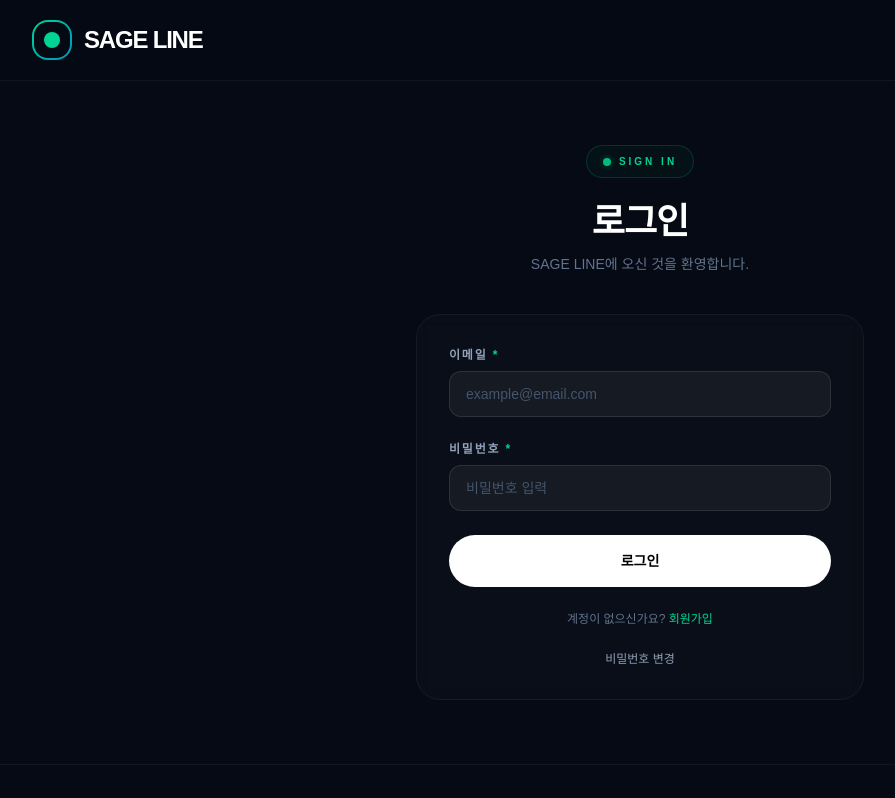
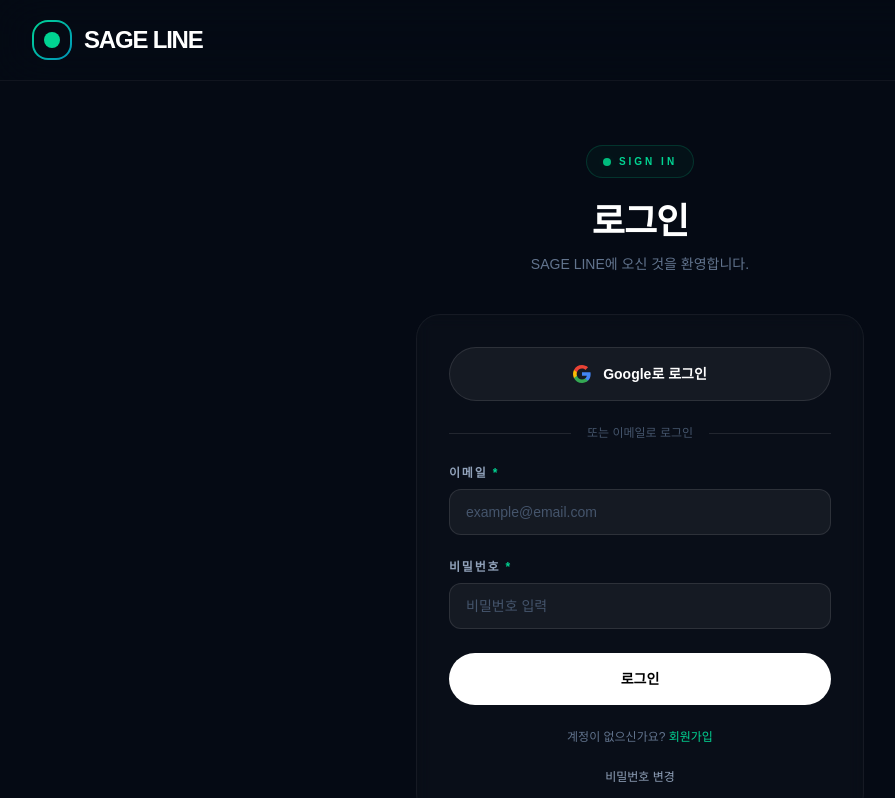
Before and after one commit to coosoodo/my-simple-next, a Next.js app: page /login in a window 1280 px wide. Shown: the top 798 px of the page, without its empty margins (0-895 px from the left). Built offline with nearby package versions, Linux system fonts and the light colour scheme; no server answers.

Commit message:
Add Google OAuth login/signup via Supabase

```diff
--- a/package.json
+++ b/package.json
@@ -9,6 +9,7 @@
     "lint": "eslint"
   },
   "dependencies": {
+    "@supabase/ssr": "^0.9.0",
     "@supabase/supabase-js": "^2.100.1",
     "next": "16.2.1",
     "react": "19.2.4",
--- /dev/null
+++ b/src/app/auth/callback/route.ts
@@ -0,0 +1,18 @@
+import { NextRequest, NextResponse } from 'next/server';
+import { createSupabaseServerClient } from '@/lib/supabase-server';
+
+export async function GET(request: NextRequest) {
+  const { searchParams, origin } = new URL(request.url);
+  const code = searchParams.get('code');
+  const next = searchParams.get('next') ?? '/';
+
+  if (code) {
+    const supabase = await createSupabaseServerClient();
+    const { error } = await supabase.auth.exchangeCodeForSession(code);
+    if (!error) {
+      return NextResponse.redirect(`${origin}${next}`);
+    }
+  }
+
+  return NextResponse.redirect(`${origin}/login?error=oauth_error`);
+}
--- a/src/app/login/LoginForm.tsx
+++ b/src/app/login/LoginForm.tsx
@@ -3,6 +3,7 @@
 import { useActionState } from 'react';
 import { loginAction, LoginState } from './actions';
 import Link from 'next/link';
+import GoogleLoginButton from '@/components/GoogleLoginButton';
 
 const initialState: LoginState = {};
 
@@ -10,6 +11,17 @@
   const [state, formAction, isPending] = useActionState(loginAction, initialState);
 
   return (
+    <div className="space-y-6">
+      {/* Google 로그인 */}
+      <GoogleLoginButton label="Google로 로그인" />
+
+      {/* 구분선 */}
+      <div className="flex items-center gap-4">
+        <div className="flex-1 border-t border-white/10" />
+        <span className="text-xs text-slate-600 font-medium">또는 이메일로 로그인</span>
+        <div className="flex-1 border-t border-white/10" />
+      </div>
+
     <form action={formAction} className="space-y-6">
       {/* 서버 오류 메시지 */}
       {state.message && (
@@ -77,5 +89,6 @@
         </Link>
       </p>
     </form>
+    </div>
   );
 }
--- a/src/app/signup/SignupForm.tsx
+++ b/src/app/signup/SignupForm.tsx
@@ -3,6 +3,7 @@
 import { useActionState } from 'react';
 import { signupAction, SignupState } from './actions';
 import Link from 'next/link';
+import GoogleLoginButton from '@/components/GoogleLoginButton';
 
 const initialState: SignupState = {};
 
@@ -30,6 +31,17 @@
   }
 
   return (
+    <div className="space-y-6">
+      {/* Google 회원가입 */}
+      <GoogleLoginButton label="Google로 회원가입" />
+
+      {/* 구분선 */}
+      <div className="flex items-center gap-4">
+        <div className="flex-1 border-t border-white/10" />
+        <span className="text-xs text-slate-600 font-medium">또는 이메일로 가입</span>
+        <div className="flex-1 border-t border-white/10" />
+      </div>
+
     <form action={formAction} className="space-y-6">
       {/* 이메일 */}
       <div>
@@ -135,5 +147,6 @@
         </Link>
       </p>
     </form>
+    </div>
   );
 }
--- /dev/null
+++ b/src/components/GoogleLoginButton.tsx
@@ -0,0 +1,32 @@
+'use client';
+
+import { createSupabaseBrowserClient } from '@/lib/supabase-browser';
+
+export default function GoogleLoginButton({ label = 'Google로 계속하기' }: { label?: string }) {
+  const handleGoogleLogin = async () => {
+    const supabase = createSupabaseBrowserClient();
+    await supabase.auth.signInWithOAuth({
+      provider: 'google',
+      options: {
+        redirectTo: `${window.location.origin}/auth/callback`,
+      },
+    });
+  };
+
+  return (
+    <button
+      type="button"
+      onClick={handleGoogleLogin}
+      className="w-full flex items-center justify-center gap-3 rounded-full border border-white/10 bg-white/5 px-6 py-4 text-sm font-bold text-white hover:bg-white/10 transition-all"
+    >
+      {/* Google SVG 아이콘 */}
+      <svg width="18" height="18" viewBox="0 0 18 18" xmlns="http://www.w3.org/2000/svg">
+        <path d="M17.64 9.2c0-.637-.057-1.251-.164-1.84H9v3.481h4.844c-.209 1.125-.843 2.078-1.796 2.716v2.259h2.908c1.702-1.567 2.684-3.875 2.684-6.615z" fill="#4285F4"/>
+        <path d="M9 18c2.43 0 4.467-.806 5.956-2.184l-2.908-2.259c-.806.54-1.837.86-3.048.86-2.344 0-4.328-1.584-5.036-3.711H.957v2.332A8.997 8.997 0 0 0 9 18z" fill="#34A853"/>
+        <path d="M3.964 10.706A5.41 5.41 0 0 1 3.682 9c0-.593.102-1.17.282-1.706V4.962H.957A8.996 8.996 0 0 0 0 9c0 1.452.348 2.827.957 4.038l3.007-2.332z" fill="#FBBC05"/>
+        <path d="M9 3.583c1.321 0 2.508.454 3.44 1.345l2.582-2.58C13.463.891 11.426 0 9 0A8.997 8.997 0 0 0 .957 4.962L3.964 7.294C4.672 5.163 6.656 3.583 9 3.583z" fill="#EA4335"/>
+      </svg>
+      {label}
+    </button>
+  );
+}
--- /dev/null
+++ b/src/lib/supabase-browser.ts
@@ -0,0 +1,8 @@
+import { createBrowserClient } from '@supabase/ssr';
+
+export function createSupabaseBrowserClient() {
+  return createBrowserClient(
+    process.env.NEXT_PUBLIC_SUPABASE_URL!,
+    process.env.NEXT_PUBLIC_SUPABASE_ANON_KEY!
+  );
+}
--- /dev/null
+++ b/src/lib/supabase-server.ts
@@ -0,0 +1,26 @@
+import { createServerClient } from '@supabase/ssr';
+import { cookies } from 'next/headers';
+
+export async function createSupabaseServerClient() {
+  const cookieStore = await cookies();
+  return createServerClient(
+    process.env.NEXT_PUBLIC_SUPABASE_URL!,
+    process.env.NEXT_PUBLIC_SUPABASE_ANON_KEY!,
+    {
+      cookies: {
+        getAll() {
+          return cookieStore.getAll();
+        },
+        setAll(cookiesToSet) {
+          try {
+            cookiesToSet.forEach(({ name, value, options }) =>
+              cookieStore.set(name, value, options)
+            );
+          } catch {
+            // Server Component에서 호출 시 무시
+          }
+        },
+      },
+    }
+  );
+}
```
Also changed, not shown: 1 other file (tests, documents, lock files or other folders).
